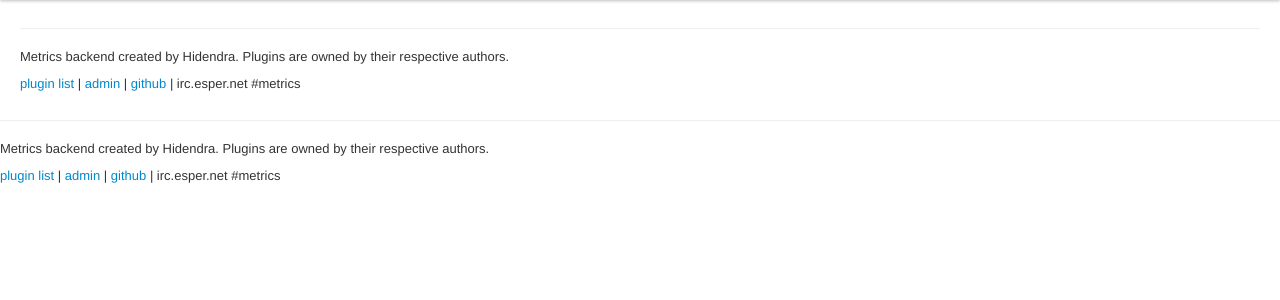
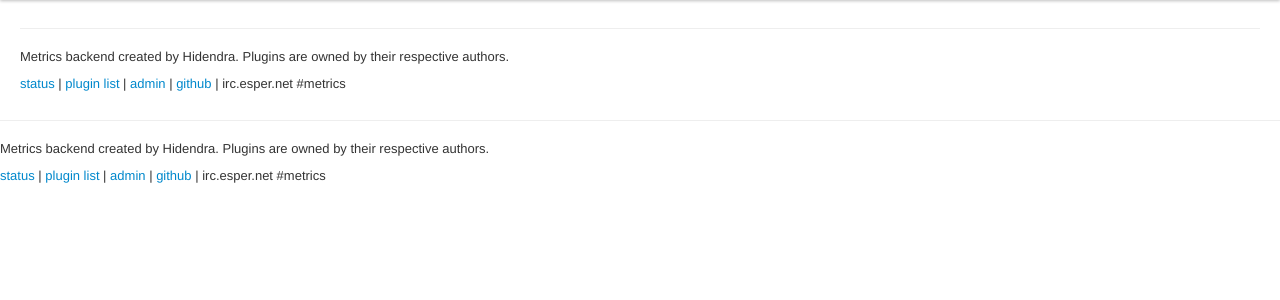
Before and after one commit to Hidendra/Plugin-Metrics, a PHP site: template src/assets/template/footer.php in a window 1280 px wide. Shown: the part 40-340 px from the top of the page. Run offline with PHP 8.4, Linux system fonts and the light colour scheme; the template is opened without the code that fills it, so the values that code supplies are empty.

Commit message:
add status url

```diff
--- a/src/assets/template/footer.php
+++ b/src/assets/template/footer.php
@@ -3,7 +3,7 @@
             <footer class="row-fluid">
                 <hr />
                 <p> Metrics backend created by Hidendra. Plugins are owned by their respective authors. </p>
-                <p> <a href="/">plugin list</a> | <a href="/admin/">admin</a> | <a href="http://github.com/Hidendra/mcstats.org">github</a> | irc.esper.net #metrics </p>
+                <p> <a href="/status/">status</a> | <a href="/">plugin list</a> | <a href="/admin/">admin</a> | <a href="http://github.com/Hidendra/mcstats.org">github</a> | irc.esper.net #metrics </p>
             </footer>
 
         </div>
```
